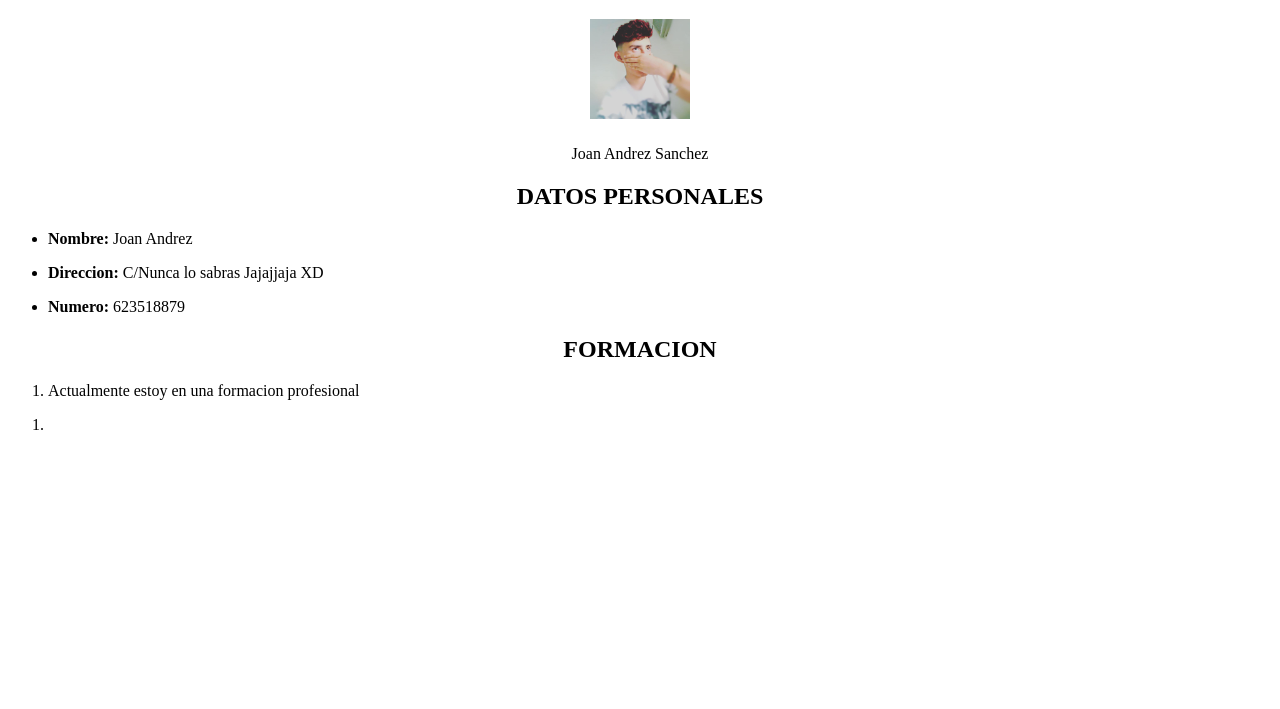
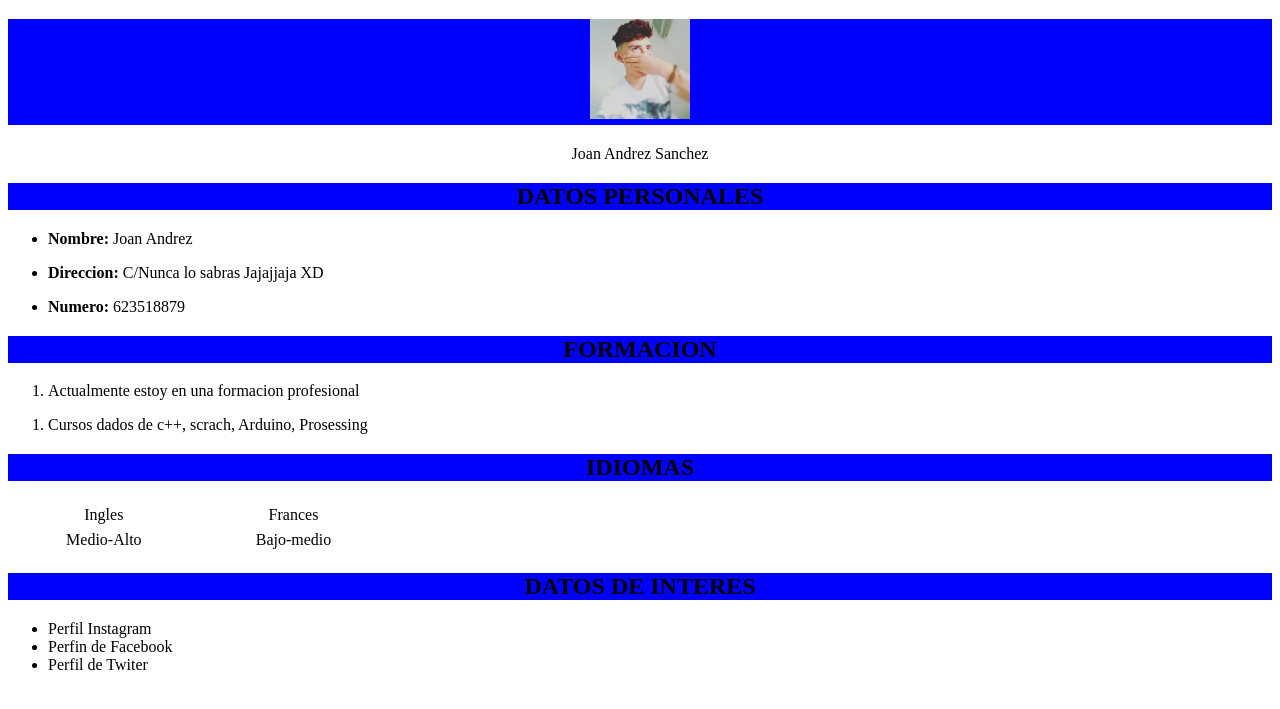
Before and after one commit to axenedu/test-html-aofi_17-18, a plain HTML site: page html/sanchez-argote-joan-andrez/index.html in a window 1280 px wide. Shown: the part 61-770 px from the top of the page. Drawn offline with Linux system fonts and the light colour scheme; files that its build step writes are made by us from their sources; files whose address does not match are found by name.

Commit message:
mas modificaiones

```diff
--- a/html/sanchez-argote-joan-andrez/index.html
+++ b/html/sanchez-argote-joan-andrez/index.html
@@ -30,9 +30,33 @@
 			<li>Actualmente estoy en una formacion profesional</li>
 		</ol>
 		<ol>
-			<li></li>
+			<li>Cursos dados de c++, scrach, Arduino, Prosessing</li>
 		</ol>
 
+	<h2><strong>IDIOMAS</strong></h2>
+
+		<table width="571" height="52">
+<tbody>
+	<tr>
+		<td style="width: 183px;">Ingles</td>
+		<td style="width: 183px;">Frances</td>
+		<td style="width: 183px;"></td>
+</tr>
+	<tr>
+		<td style="width: 183px;">Medio-Alto</td>
+		<td style="width: 183px;">Bajo-medio</td>
+		<td style="width: 183px;"></td>
+</tr>
+	</tbody>
+	</table>
+<p></p>
+
+<h2><strong>DATOS DE INTERES</strong></h2>
+	<ul>
+		<li>Perfil Instagram</li>
+		<li>Perfin de Facebook</li>
+		<li>Perfil de Twiter</li>
+	</ul>
 
 </body>
 </html>
--- a/resources/css/sanchez-argote-joan-andrez/formatos.css
+++ b/resources/css/sanchez-argote-joan-andrez/formatos.css
@@ -13,8 +13,11 @@ p {
 
 h2 {
 	text-align: center;
+	background-color: blue;
 }
 
-h3 {
+tbody {
 	text-align: center;
+
+
 }
```
